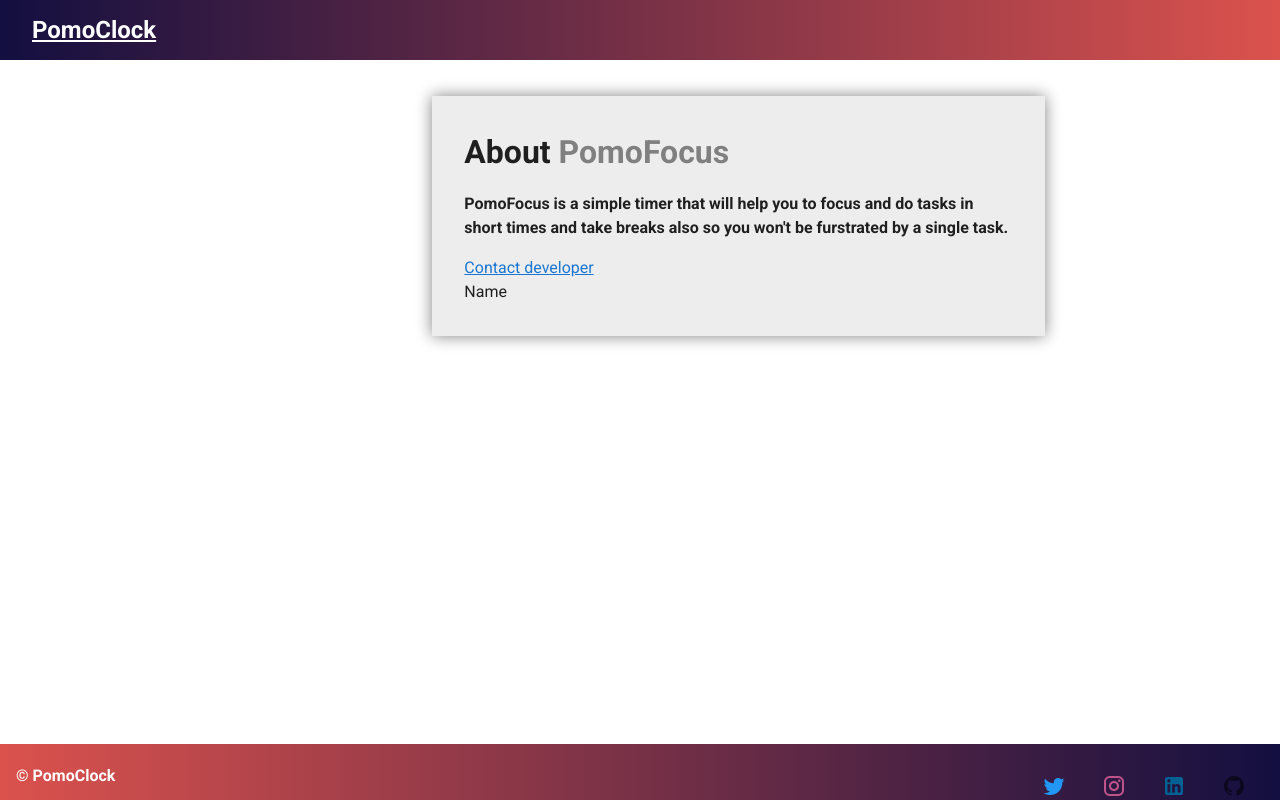
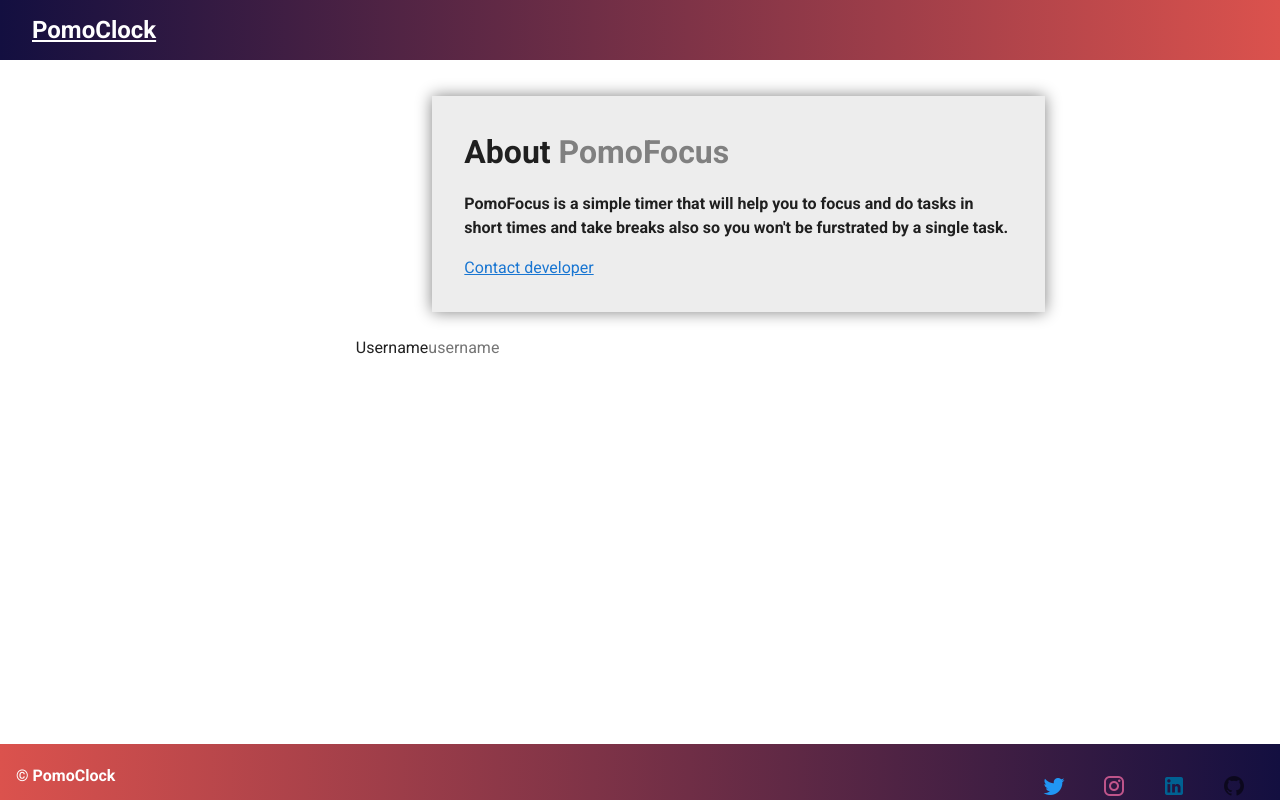
Before and after one commit to waledagne/PomodoroFocus, a Vue app: page /about in a window 1280 px wide. Built offline with nearby package versions, Linux system fonts and the light colour scheme.

Commit message:
daisyui config

```diff
--- a/src/components/About.vue
+++ b/src/components/About.vue
@@ -1,4 +1,5 @@
 <template>
+<div>
    <div class="about">
     <h1 class = "text-lg text-green-200">About <span class="keyword text-cyan">PomoFocus</span></h1>
     <p>
@@ -6,16 +7,17 @@
       in short times and take breaks also so you won't be furstrated by a single task.
     </p>
     <a href="#" target="_blank" class="btn"
-      >Contact developer</a
-    >
-    <div class="w-full flex flex-col justify-center items-center shadow-lg">
-      <div>
-        <label for="name" class="text-lg font-semibold">Name</label>
-        <input type="text" class="input" >
-      </div>
+      >Contact developer</a>
+  </div>
 
-    </div>
-  </div>
+<div class="form-control">
+  <label class="label">
+    <span class="label-text">Username</span>
+  </label>
+  <input type="text" placeholder="username" class="input input-bordered">
+</div>
+</div>
+
 </template>
 
 <style scoped>
--- a/src/components/addTasks.vue
+++ b/src/components/addTasks.vue
@@ -1,5 +1,6 @@
 <template>
-    <div >
+    <div class="">
+        <h2>Add tasks</h2>
 
     </div>
 </template>
```
